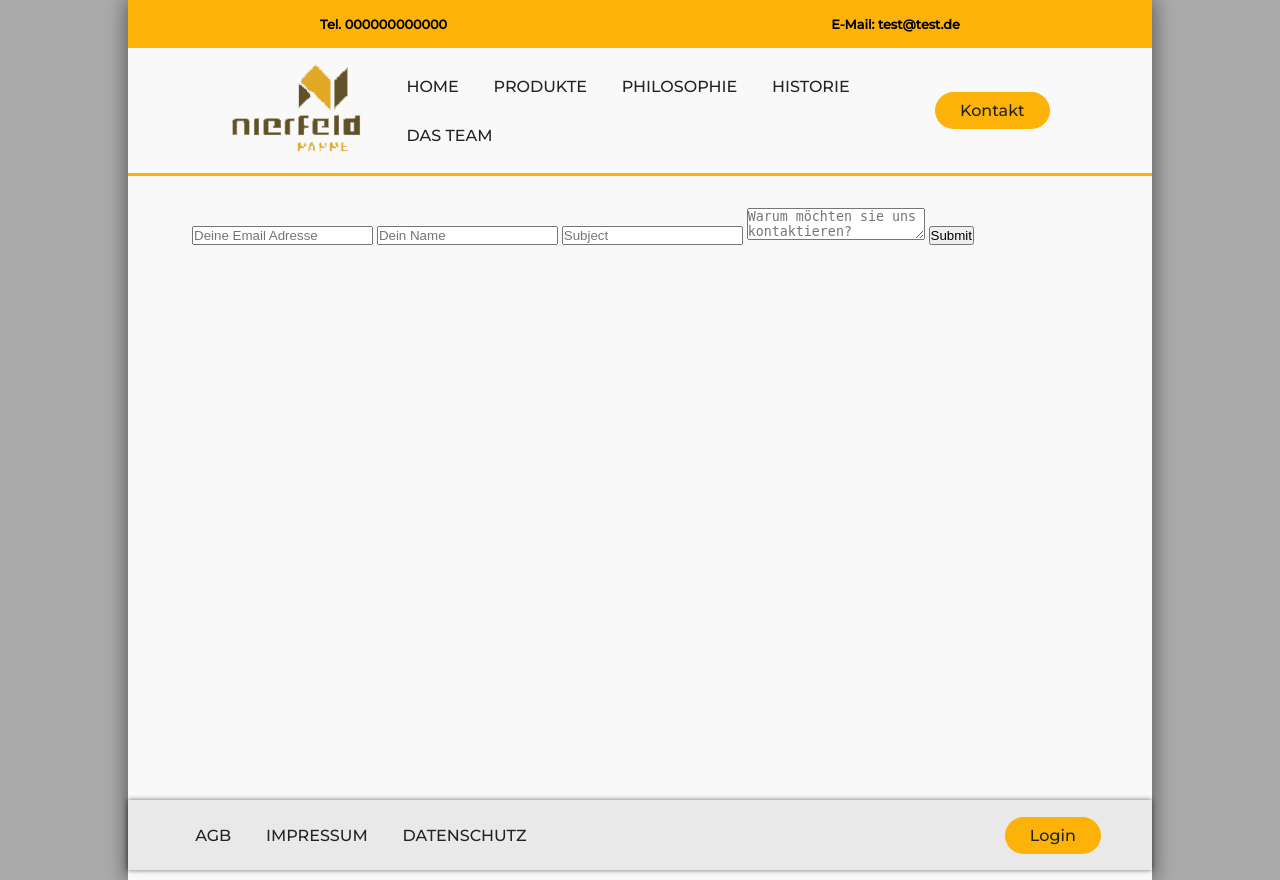
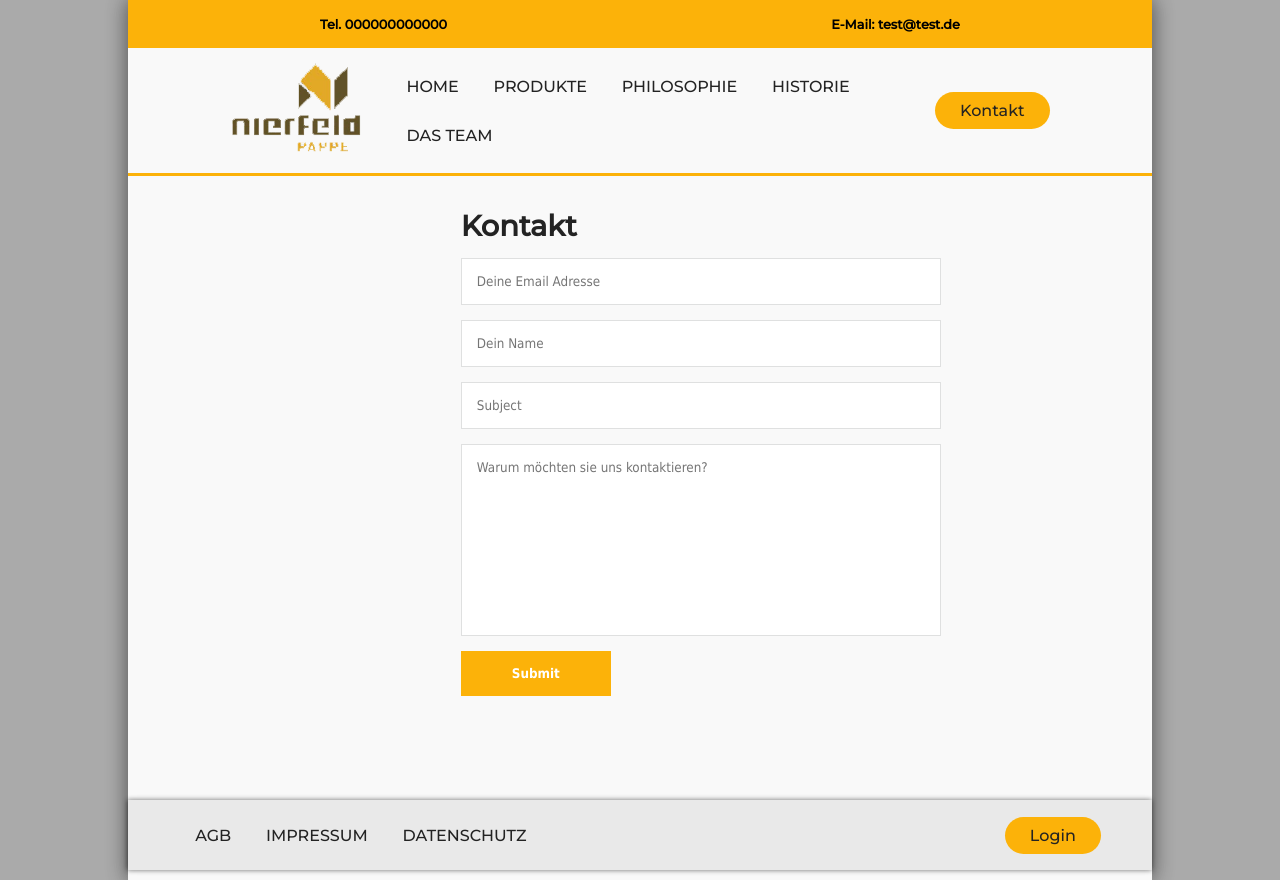
Before and after one commit to BukkitGerman/ITA-F_Pappen_Fabrik_Nierfeld, a PHP site: page /p/kontakt in a window 1280 px wide. Run offline with PHP 8.4, Linux system fonts and the light colour scheme; style sheets or scripts are compiled from the project's sources.

Commit message:
finish konakt page

```diff
--- a/p3/page/css/style.css
+++ b/p3/page/css/style.css
@@ -55,6 +55,46 @@ html {
       width: 70vw;
       height: 100%;
       font-size: 0.9rem; }
+      html .wrapper .content .contact-div {
+        display: flex;
+        justify-content: center; }
+        html .wrapper .content .contact-div .contact {
+          display: flex;
+          flex-direction: column;
+          width: 40%; }
+          html .wrapper .content .contact-div .contact input, html .wrapper .content .contact-div .contact textarea, html .wrapper .content .contact-div .contact select, html .wrapper .content .contact-div .contact p {
+            outline: 0;
+            font-family: Tahoma, Geneva, sans-serif; }
+          html .wrapper .content .contact-div .contact input[type="text"], html .wrapper .content .contact-div .contact input[type="email"] {
+            display: block;
+            margin-top: 15px;
+            padding: 15px;
+            border: 1px solid #dfe0e0;
+            width: 30rem; }
+          html .wrapper .content .contact-div .contact input[type="text"]:focus, html .wrapper .content .contact-div .contact input[type="email"]:focus {
+            border: 1px solid #c6c7c7; }
+          html .wrapper .content .contact-div .contact textarea {
+            resize: none;
+            margin-top: 15px;
+            padding: 15px;
+            border: 1px solid #dfe0e0;
+            width: 30rem;
+            height: 12rem; }
+          html .wrapper .content .contact-div .contact textarea:focus {
+            border: 1px solid #c6c7c7; }
+          html .wrapper .content .contact-div .contact input[type="submit"] {
+            display: block;
+            margin-top: 15px;
+            margin-bottom: 15px;
+            padding: 15px;
+            border: 0;
+            background-color: #FCB209;
+            font-weight: bold;
+            color: #fff;
+            cursor: pointer;
+            width: 150px; }
+          html .wrapper .content .contact-div .contact input[type="submit"]:hover {
+            background-color: #D8991F; }
     html .wrapper .sbs {
       display: flex;
       flex-direction: row; }
--- a/p3/page/css/style.sass
+++ b/p3/page/css/style.sass
@@ -70,6 +70,47 @@ html
 			width: 70vw
 			height: 100%
 			font-size: 0.9rem
+			.contact-div
+				display: flex
+				justify-content: center
+				.contact
+					display: flex
+					flex-direction: column
+					width: 40%
+					input,textarea,select,p
+						outline: 0
+						font-family: Tahoma, Geneva, sans-serif
+					input[type="text"], input[type="email"]
+						display: block
+						margin-top: 15px
+						padding: 15px
+						border: 1px solid #dfe0e0
+						width: 30rem
+					input[type="text"]:focus, input[type="email"]:focus
+						border: 1px solid #c6c7c7
+					textarea
+						resize: none
+						margin-top: 15px
+						padding: 15px
+						border: 1px solid #dfe0e0
+						width: 30rem
+						height: 12rem
+					textarea:focus
+						border: 1px solid #c6c7c7
+					input[type="submit"]
+						display: block
+						margin-top: 15px
+						margin-bottom: 15px
+						padding: 15px
+						border: 0
+						background-color: $firma-1
+						font-weight: bold
+						color: #fff
+						cursor: pointer
+						width: 150px
+					input[type="submit"]:hover
+						background-color: $firma-2
+
 		.sbs
 			display: flex
 			flex-direction: row
--- a/p3/page/p/kontakt/index.php
+++ b/p3/page/p/kontakt/index.php
@@ -10,7 +10,7 @@ if (isset($_POST['email'], $_POST['subject'], $_POST['name'], $_POST['msg'])) {
 	} else if (empty($_POST['email']) || empty($_POST['subject']) || empty($_POST['name']) || empty($_POST['msg'])) {
 		$response = 'Please complete all fields!';
 	} else {
-		$to      = 'contact@example.com';
+		$to      = 'preussjustin@outlook.de';
 		$from    = $_POST['email'];
 		$subject = $_POST['subject'];
 		$message = $_POST['msg'];
@@ -36,8 +36,9 @@ echo file_get_contents("../../template/header.html");
 <script type="text/javascript" src="../../js/main.js"></script>
 <div class="wrapper">
 	<div class="content">
-		<div>
+		<div class="contact-div">
 			<form class="contact" method="post" action="../../p/kontakt/index.php">
+				<h1>Kontakt</h1>
 				<input type="email" name="email" placeholder="Deine Email Adresse" required>
 				<input type="text" name="name" placeholder="Dein Name" required>
 				<input type="text" name="subject" placeholder="Subject" required>
```
Also changed, not shown: 1 other file.
